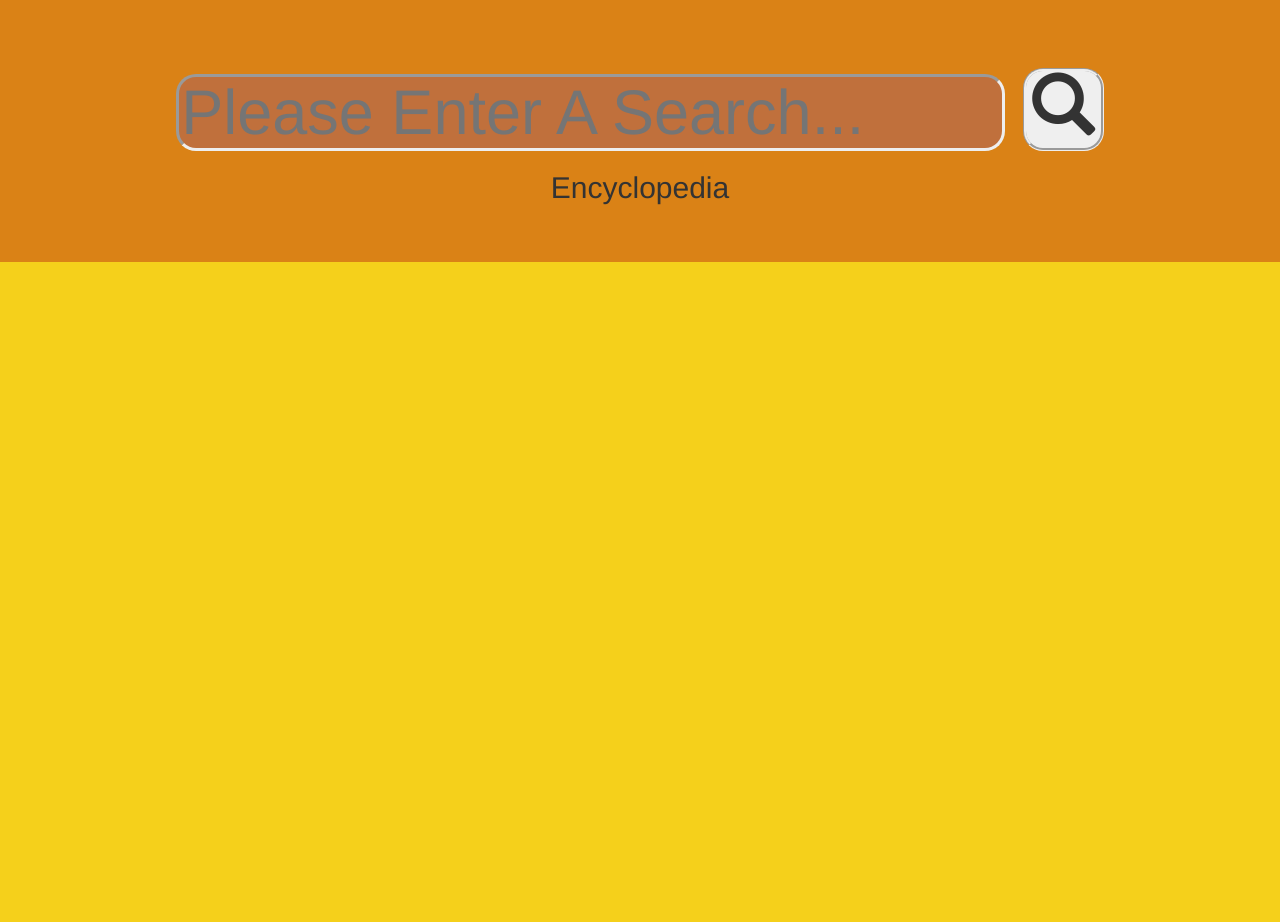
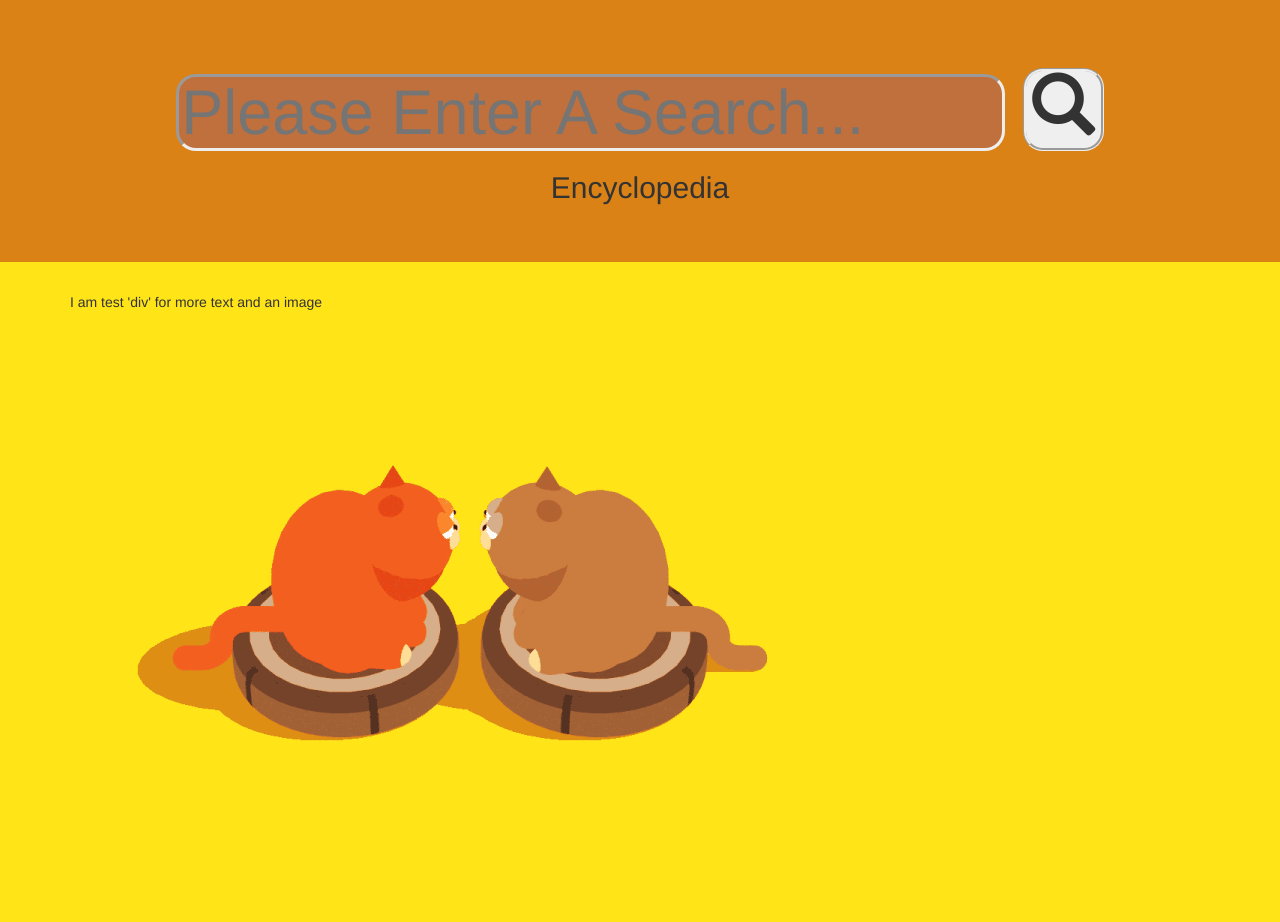
Before and after one commit to TimmyMill/Single_Page_Hydra, a Flask app: template templates/index.html in a window 1280 px wide. Before the commit the page ends 262 px from the top, so only its background shows below. Run offline with Flask 2, Linux system fonts and the light colour scheme; the template is opened without the code that fills it, so the values that code supplies are empty; some libraries are stand-ins or nearby versions.

Commit message:
Tweaked Colors Further

```diff
--- a/requirements.txt
+++ b/requirements.txt
@@ -1 +1,2 @@
 Flask==0.11.1
+requests
--- a/static/css/main.css
+++ b/static/css/main.css
@@ -16,5 +16,5 @@
     background: #da8216;
 }
 body{
-    background-color: #f5d01b
+    background-color: #FFE418
 }
--- a/templates/index.html
+++ b/templates/index.html
@@ -23,7 +23,8 @@
     <h2>Encyclopedia</h2>
 </div>
 <div class="container">
-
+    <p>I am test 'div' for more text and an image</p>
+    <img src="../static/images/cats_circular.gif">
 </div>
 </div>
 </body>
```
Also changed, not shown: single_page_hydra/api/clients/PixApi.py (+8 -10 lines), 1 other file. Lines whose indentation alone changed are shown as unchanged.
